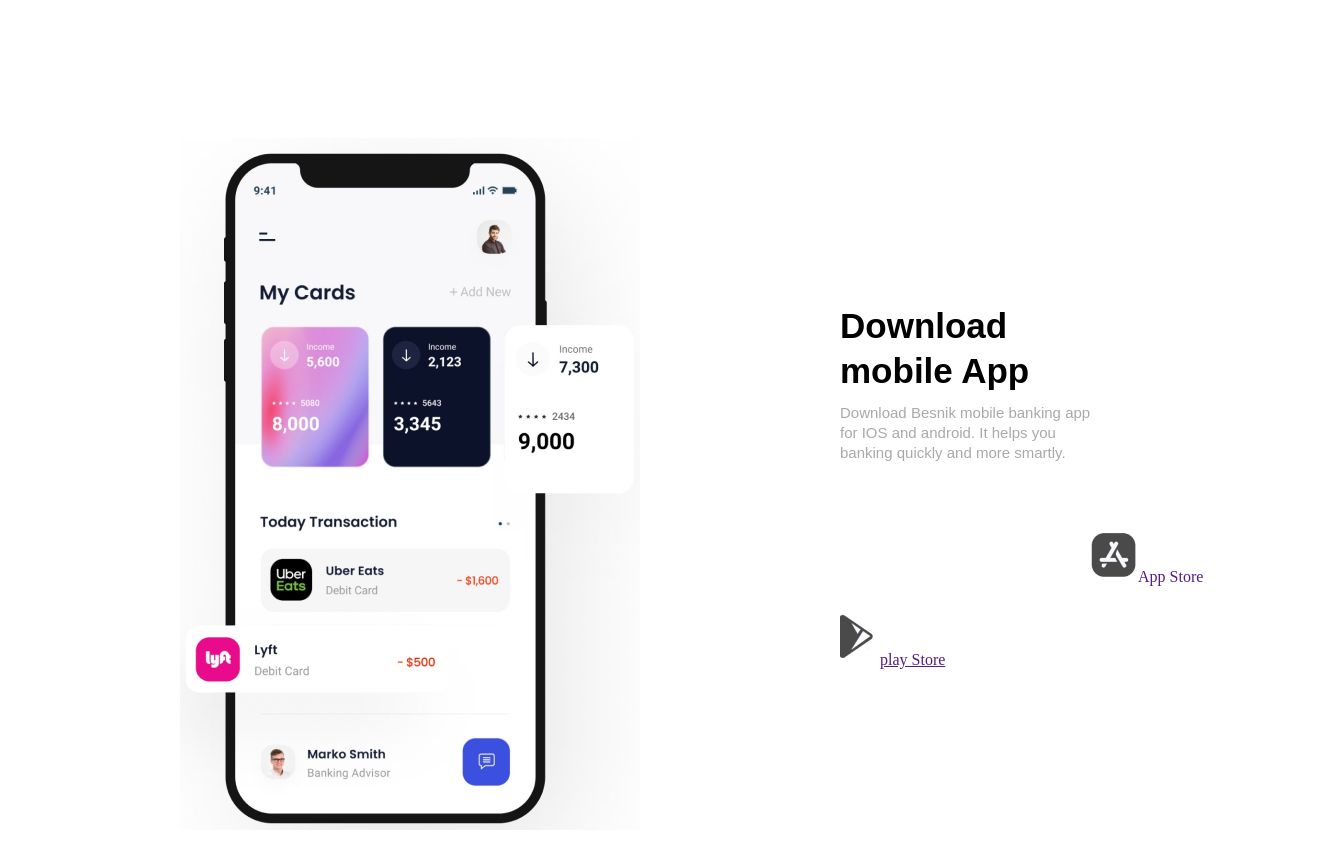
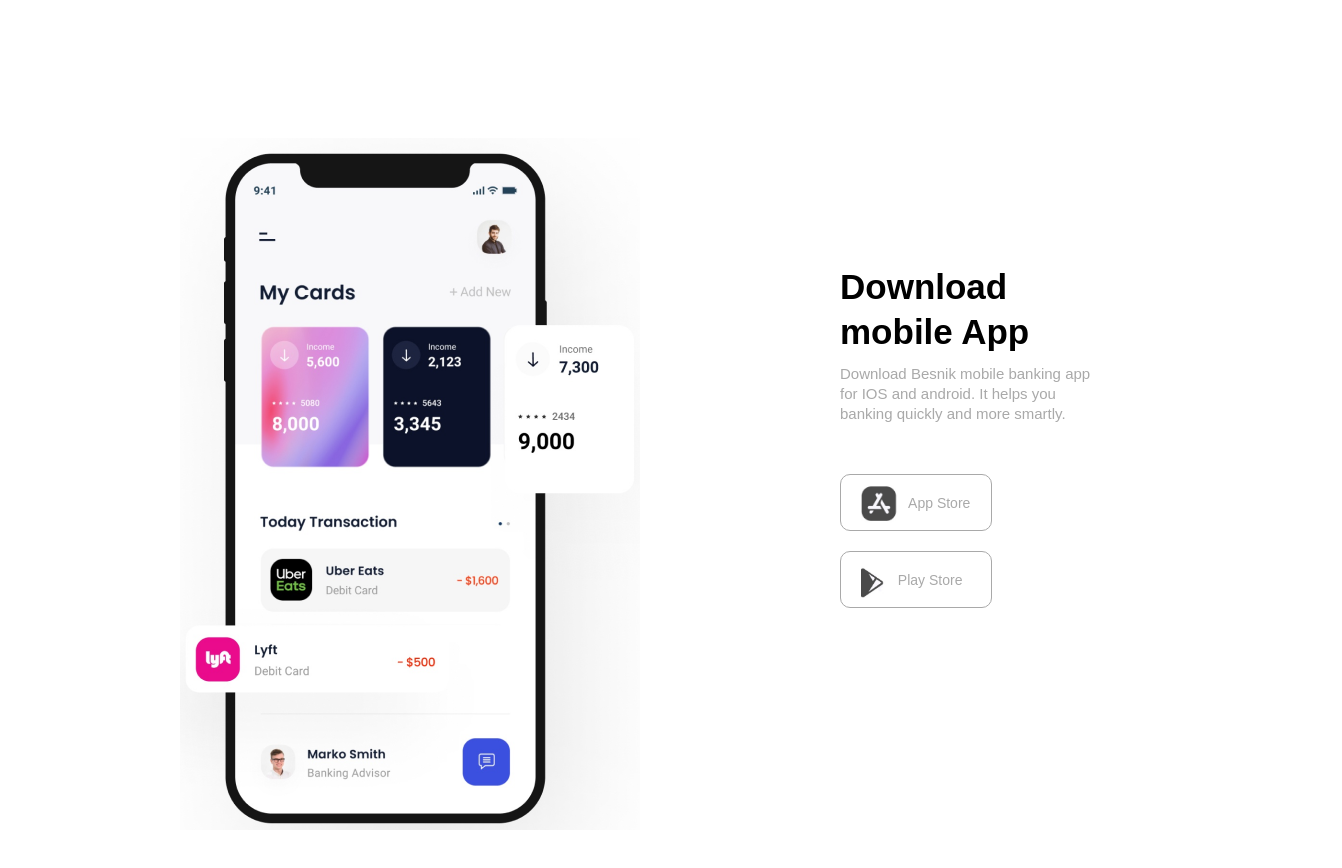
Before and after one commit to Cahyandi/Mobile-Bangking-Landing-Page, a Nuxt app: page / in a window 1280 px wide. Shown: the part 1600-2468 px from the top of the page, 1342 px wide, since content can reach past the window. Built offline with nearby package versions, Linux system fonts and the light colour scheme.

Commit message:
create a content download app layout android

```diff
--- a/components/ContentDownload.vue
+++ b/components/ContentDownload.vue
@@ -1,7 +1,7 @@
 <template>
 <section class="download-app">
 <div class = "container">
-    <div class="column">
+    <div class="column one">
         <img class="column-img" src= "../assets/images/download.png">
     </div>
     <div class="column two">
@@ -14,7 +14,7 @@
         </a>
         <a href="" class="play-store">
             <img src="../assets/icon/icon playstore.png" />
-            <span>play Store</span>
+            <span>Play Store</span>
         </a>
     </div>
     </div>
@@ -35,11 +35,28 @@
         display: flex;
         justify-content: space-between;
         align-items: center;
+        @include android{
+            border-bottom: 1px solid #A9A9A9;
+        }
         .column.two{
             max-width: 260px;
+            padding-bottom: 50px;
+            .dashboard{
+                padding-bottom: 50px;
+            }
+        }
+        .column.one{
+            img{
+                @include android{
+                    display: none;
+                }
+            }
         }
         .column{
             padding: 0 100px;
+            @include android{
+                padding: 0;
+            }
             .title{
                 text-align: left;
                 font-family: $font;
@@ -48,6 +65,10 @@
                 font-weight: bold;
                 line-height: 45px;
                 letter-spacing: 0;
+                @include android{
+                    font-size: 20px;
+                    line-height: 35px;
+                }
             }
             .desc{
                 font-family: $font;
@@ -57,27 +78,106 @@
                 letter-spacing: 0;
                 color:#A9A9A9;
                 padding-bottom: 50px;
+                @include android{
+                    font-size: 12px;
+                    line-height: 15px;
+                    padding-bottom: 30px;
+                }
             }
             .dashboard{
                 display: flex;
                 flex-direction: column;
+
                 .app-store{
-                    background-color: transparent;
-                    padding: 11px 250px;
+                    max-width:130px;
+                    margin-bottom: 20px;
+                    display: inline-block;
+                    text-decoration: none;
+                    color: black;
+                    border-radius: 10px;
+                    border: 0.8px solid #A9A9A9;
+                    padding: 5px 10px;
                     display: inline-block;
                     cursor: pointer;
-                    position: relative;
                     text-decoration: none;
-                    border: 0.8px solid hsla(0,0%,100%,.47059);
-                    border-radius: 7.2px;
-                    transition: all .1s ease-in-out;
-                    margin-right: 100%;
-                    white-space: nowrap;
+                    transition: all .2s ease;
+                    display: flex;
+                    align-items: center;
+                    @include android {
+                        max-width:130px;
+                        padding: 1px 5px;
+                        margin-bottom: 10px;
+                    }
+                    span{
+                            font-family: $font;
+                            font-size: 14px;
+                            font-weight: 300;
+                            line-height: 24px;
+                            pointer-events: none;
+                            align-items: center;
+                            color: #A9A9A9;
+                            @include android{
+                                font-size: 12px;
+                            }
+                    }
+                    img{
+                        height: 45px;
+                        padding: 0 10px;
+                        @include android{
+                            height: 35px;
+                        }
+                    }
+                }
+                .play-store{
+                    max-width:130px;
+                    display: inline-block;
+                    text-decoration: none;
+                    color: black;
+                    border-radius: 10px;
+                    border: 0.8px solid #A9A9A9;
+                    padding: 5px 10px;
+                    display: inline-block;
+                    cursor: pointer;
+                    text-decoration: none;
+                    transition: all .2s ease;
+                    display: flex;
+                    align-items: center;
+                    @include android {
+                        max-width:130px;
+                        padding: 1px 5px;
+                    }
+                    span{
+                            font-family: $font;
+                            font-size: 14px;
+                            font-weight: 300;
+                            line-height: 24px;
+                            pointer-events: none;
+                            color: #A9A9A9;
+                            @include android{
+                                font-size: 12px;
+                            }
+                    }
+                    img{
+                        height: 45px;
+                        padding: 0 10px;
+                        @include android{
+                            height: 35px;
+                        }
+                    }
                 }
             }
         }
     }
 
 }
-
+.container{
+    padding-right: 50px;
+    padding-left: 50px;
+    margin-right: auto;
+    margin-left: auto;
+    @include android{
+        max-width: 160px;
+        padding-left: 0;
+    }
+}
 </style>
```
